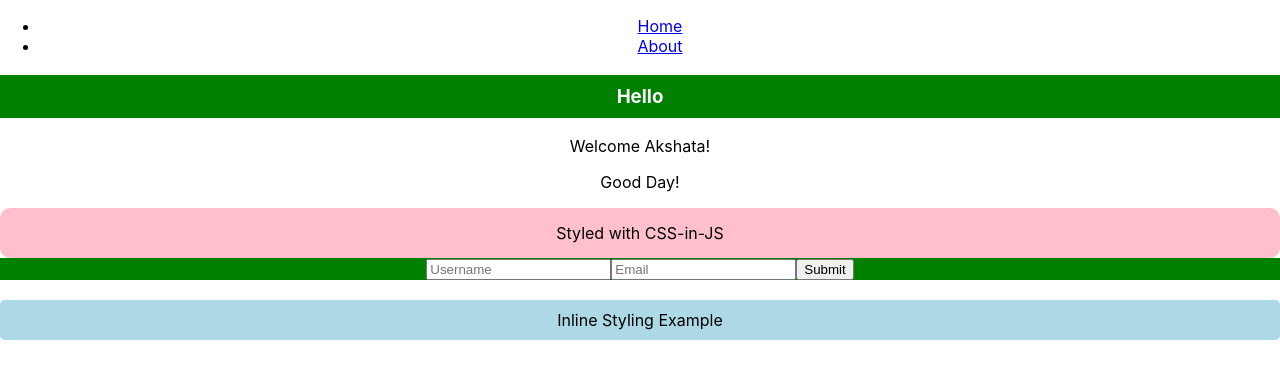
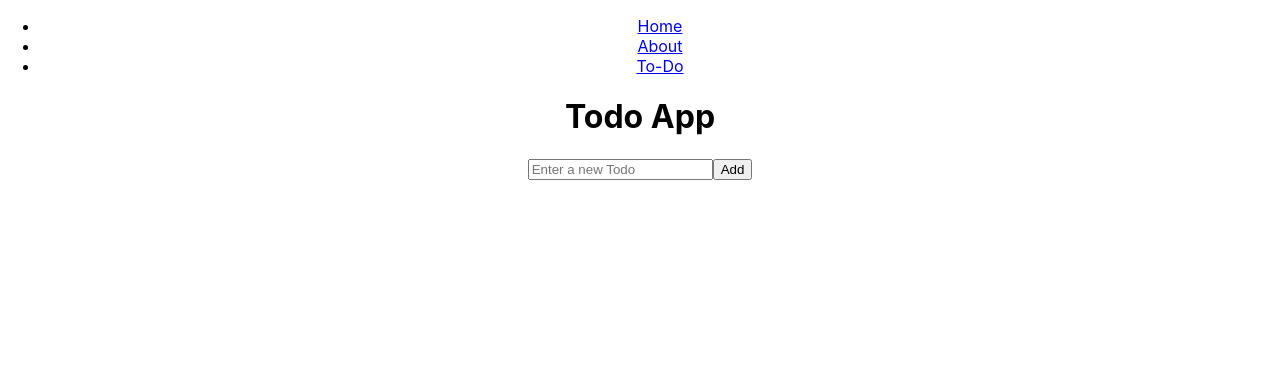
Before and after one commit to AkshataBhat-eng/react-app, a React (Create React App) app: page /todo in a window 1280 px wide. Shown: the top 378 px of the page. Built offline with nearby package versions, Linux system fonts and the light colour scheme.

Commit message:
Todo app

```diff
--- a/src/App.js
+++ b/src/App.js
@@ -7,6 +7,7 @@ import About from "./About";
 // import Clock from './Clock';
 import React, { useEffect, useState } from "react";
 import EventHandler from "./EventHandler";
+import TodoApp from "./ToDo";
 
 function App() {
   // const [count, setCount] = useState(0)
@@ -48,11 +49,15 @@ function App() {
             <li>
               <Link to="/about">About</Link>
             </li>
+            <li>
+              <Link to="/todo">To-Do</Link>
+            </li>
           </ul>
         </nav>
         <Routes>
           <Route path="/home" exact element={<Home />} />
           <Route path="/about" element={<About />} />
+          <Route path="/todo" element={<TodoApp />} />
         </Routes>
       </Router>
       {/* <div>
@@ -60,7 +65,7 @@ function App() {
      <Clock />
      </div>
      <div> */}
-      <Greetings name="Akshata" message="Good Day!" />
+      {/* <Greetings name="Akshata" message="Good Day!" /> */}
       {/* <button onClick={() => setCount(prevCount => prevCount + 1)}>
         Increment
       </button>
@@ -78,14 +83,14 @@ function App() {
         ))}
       </div>
      </main> */}
-      <form className="myClass">
+      {/* <form className="myClass">
         <input
           type="text"
           // value={username}
           // onChange={(e) => setUsername(e.target.value)}
           placeholder="Username"
-        />
-        <input
+        /> */}
+        {/* <input
           type="email"
           // value={email}
           // onChange={(e) => {
@@ -109,7 +114,7 @@ function App() {
         }}
       >
         Inline Styling Example
-      </div>
+      </div> */}
     </div>
   );
 }
--- /dev/null
+++ b/src/ToDo.js
@@ -0,0 +1,41 @@
+import { useState } from "react";
+function TodoApp() {
+  const [todos, setTodos] = useState([]);
+  const [newTodo, setNewTodo] = useState('');
+
+  function addTodo() {
+    if (newTodo) {
+      setTodos([...todos, newTodo]);
+      setNewTodo('');
+    }
+  }
+
+  function removeTodo(index) {
+    const updatedTodos = todos.filter((_, i) => i !== index);
+    setTodos(updatedTodos);
+  }
+
+  return (
+    <div>
+      <h1>Todo App</h1>
+      <input
+        type="text"
+        value={newTodo}
+        onChange={(e) => setNewTodo(e.target.value)}
+        placeholder="Enter a new Todo"
+      />
+      <button onClick={addTodo}>Add</button>
+
+      <ul>
+        {todos.map((todo, index) => (
+          <li key={index}>
+            {todo}
+            <button onClick={() => removeTodo(index)}>Delete</button>
+          </li>
+        ))}
+      </ul>
+    </div>
+  );
+}
+
+export default TodoApp;
```
